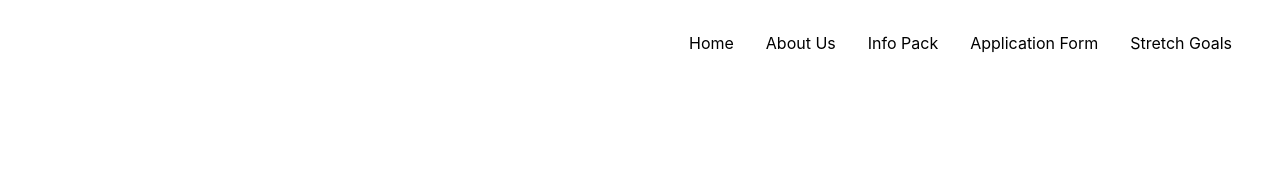
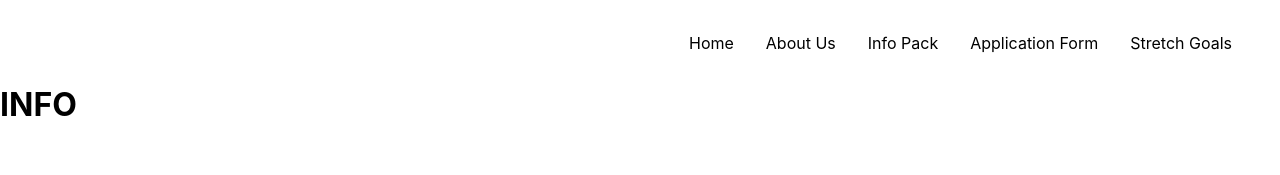
Before and after one commit to anjaliruth/TheHackitectsFinalProjects, a React (Create React App) app in the folder myapp/: page /info-pack in a window 1280 px wide. Shown: the top 175 px of the page. Built offline with nearby package versions, Linux system fonts and the light colour scheme.

Commit message:
navbar works

```diff
--- a/myapp/src/App.js
+++ b/myapp/src/App.js
@@ -2,6 +2,8 @@ import React from "react";
 import "./App.css";
 import NavBar from "./components/NavBar/NavBar";
 import DogCard from "./components/DogCard/DogCard";
+import AboutUs from "./components/AboutUs/AboutUs";
+import InfoPack from "./components/InfoPack/InfoPack";
 import { Route, Routes } from "react-router-dom";
 
 function App() {
@@ -10,6 +12,8 @@ function App() {
       <NavBar />
       <Routes>
         <Route path="/" element={<DogCard />} />
+        <Route path="about-us" element={<AboutUs />} />
+        <Route path="info-pack" element={<InfoPack />} />
         {/* Add more Route components for other paths */}
       </Routes>
     </div>
--- a/myapp/src/components/InfoPack/InfoPack.js
+++ b/myapp/src/components/InfoPack/InfoPack.js
@@ -1,7 +1,9 @@
-import React from 'react'
+import React from "react";
 
 export default function InfoPack() {
   return (
-    <div>InfoPack</div>
-  )
+    <div>
+      <h1>INFO</h1>
+    </div>
+  );
 }
```
